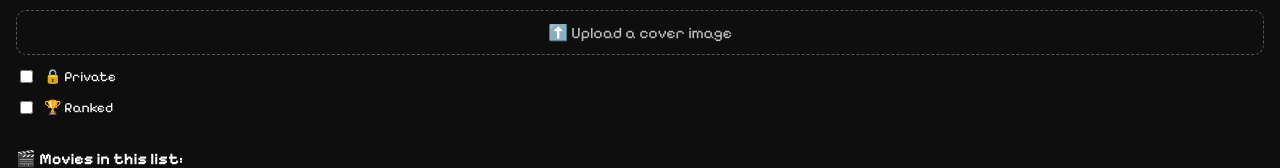
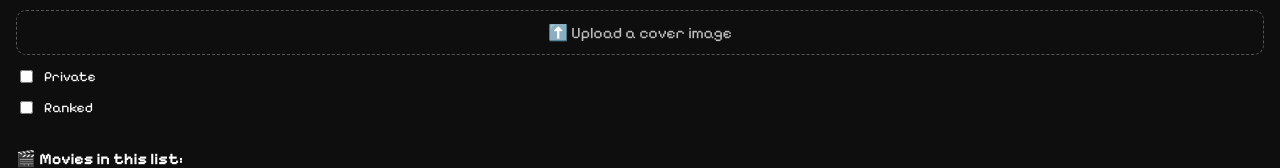
Before and after one commit to PrintSaud/scene-frontend, a React (Vite) app: page /list/1/edit in a window 1280 px wide. Shown: the part 236-404 px from the top of the page. Built offline with nearby package versions, Linux system fonts and the light colour scheme; no server answers.

Commit message:
Serve GIPHY attribution image locally for reliability

```diff
--- a/src/pages/EditListPage.jsx
+++ b/src/pages/EditListPage.jsx
@@ -140,12 +140,12 @@ export default function EditListPage() {
         {/* Toggles */}
         <label style={toggleStyle}>
           <input type="checkbox" checked={isPrivate} onChange={() => setIsPrivate(!isPrivate)} />
-          <span style={{ marginLeft: "8px" }}>🔒 Private</span>
+          <span style={{ marginLeft: "8px" }}>Private</span>
         </label>
 
         <label style={toggleStyle}>
           <input type="checkbox" checked={isRanked} onChange={() => setIsRanked(!isRanked)} />
-          <span style={{ marginLeft: "8px" }}>🏆 Ranked</span>
+          <span style={{ marginLeft: "8px" }}>Ranked</span>
         </label>
 
 {/* Movies */}
--- a/src/pages/ListViewPage.jsx
+++ b/src/pages/ListViewPage.jsx
@@ -261,7 +261,13 @@ export default function ListViewPage() {
       </div>
 
 {/* Movies grid */}
-<div style={{ padding: "12px 16px" }}>
+<div
+  style={{
+    padding: "12px 16px",
+    marginTop: list.coverImage ? "0px" : "12px",  // 🔥 Only add margin if no image
+    marginBottom: "24px",
+  }}
+>
   <h3 style={{ marginBottom: "12px" }}>
     🎬 {list.isRanked ? "Ranked Movies" : "Movies"}:
   </h3>
```
